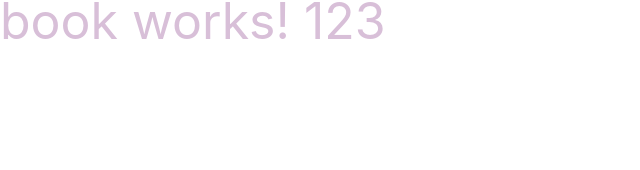
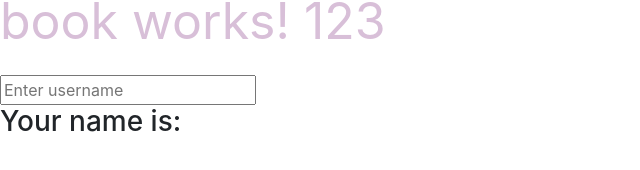
Before and after one commit to tientm96/learn-angular, an Angular app: page / in a window 1280 px wide. Shown: the part 492-662 px from the top of the page, without its empty margins (0-640 px from the left). Built offline with nearby package versions, Linux system fonts and the light colour scheme.

Commit message:
xu ly text input, nhap vao xuat ra ngay

```diff
--- a/src/app/app.component.html
+++ b/src/app/app.component.html
@@ -3,3 +3,5 @@
 
 <app-world></app-world>
 <app-book></app-book>
+
+<app-user-form></app-user-form>
--- a/src/app/app.module.ts
+++ b/src/app/app.module.ts
@@ -4,6 +4,7 @@ import { NgModule } from '@angular/core';
 import { AppComponent } from './app.component';
 import { WorldComponent } from './word/word.component';
 import { BookComponent } from './book/book.component';
+import { UserFormComponent } from './user-form/user-form.component';
 
 /*TẠO COMPONENT
 - app.module.ts : là file chạy đầu tiên.
@@ -15,11 +16,13 @@ và đc gọi vào bên trong declarations của file app.module.cs này.
 
 */
 
+//và gọi component vào đây
 @NgModule({
   declarations: [
     AppComponent,
-    WorldComponent, //và gọi component vào đây\
+    WorldComponent,
     BookComponent,
+    UserFormComponent
   ],
   imports: [
     BrowserModule
--- /dev/null
+++ b/src/app/user-form/user-form.component.html
@@ -0,0 +1,14 @@
+<!-- Cách 4: two-way data binding: [(ng-model)] = "property" : tương tác 2 chiều.-->
+
+<!--keyup: khi nhấn 1 phím nào đó, vừa nhấc tay lên thì nó sẽ thực hiện sự kiện showEvent đc gọi, truyền dl vào hàm đó để set thêm cho name,.
+Lúc này sẽ truyền dữ liệu vào name thông qua hàm showEvent. Gọi thuộc tính name ở của component ra trong thẻ <h3>.
+
+placeholder: là ô textbox để nhập.
+
+Biến $even: biến chứa thông tin những cái event mình vừa thực hiện, nó có rất nhiều thuộc tính.
+Nếu chỉ xuất ra $event thì console.log($event) ra sẽ có rất nhiều thuộc tính, kích vào mục target sẽ có value là giá trị nối, nên sẽ gọi đến value.
+
+-->
+
+<input placeholder="Enter username" (keyup)="showEvent($event)">
+<h3>Your name is: {{ name }}</h3>
--- /dev/null
+++ b/src/app/user-form/user-form.component.ts
@@ -0,0 +1,27 @@
+import { Component, OnInit } from '@angular/core';
+
+@Component({
+  selector: 'app-user-form',
+  templateUrl: './user-form.component.html',
+  styleUrls: ['./user-form.component.css']
+})
+export class UserFormComponent implements OnInit {
+
+  name = ''; //khai báo biến name rỗng
+
+  constructor() { }
+
+  ngOnInit() {
+  }
+
+  showEvent(event){
+    // Nếu chỉ xuất ra $event thì console.log($event) ra sẽ có rất nhiều thuộc tính, kích vào mục target sẽ có thuộc tính value là giá trị nối cuối cùng nhận đc,
+    //  nên sẽ gọi đến value để lấy value gán cho name.
+    // Khi đó sau mỗi lần nhập 1 ký tự thì name lại đc gán lại bởi 1 value dài hơn.
+    // console.log(event);
+
+    this.name = event.target.value;
+
+  }
+
+}
--- a/src/app/word/word.component.html
+++ b/src/app/word/word.component.html
@@ -23,3 +23,7 @@ Khi bấm button này nó sẽ gửi yêu cầu đổi giá trị của forgot x
 comp đổi value of forgot thì dẫn đến Dòng dòng Hello ở dưới bị ẩn hiện theo-->
 <!-- <button (click)="forgot= !forgot ">Toggle forgot</button> -->
 <button (click)="toggleForgot()">Toggle forgot</button>
+
+
+<!-- Cách 4: two-way data binding: [(ng-model)] = "property" : tương tác 2 chiều.
+    QUA html của USER FORM xem, phần này đc làm riêng. -->
```
Also changed, not shown: src/app/user-form/user-form.component.css (added), 1 other file (tests, documents, lock files or other folders).
